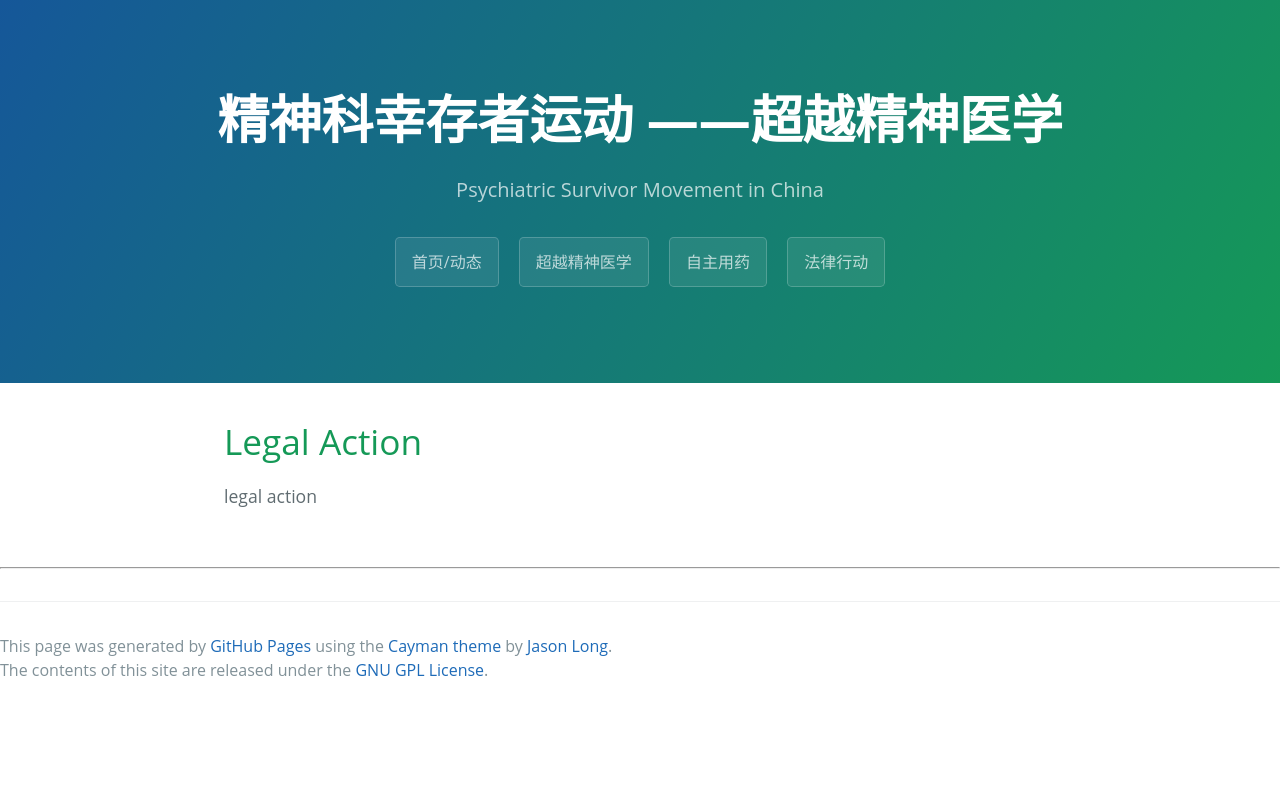
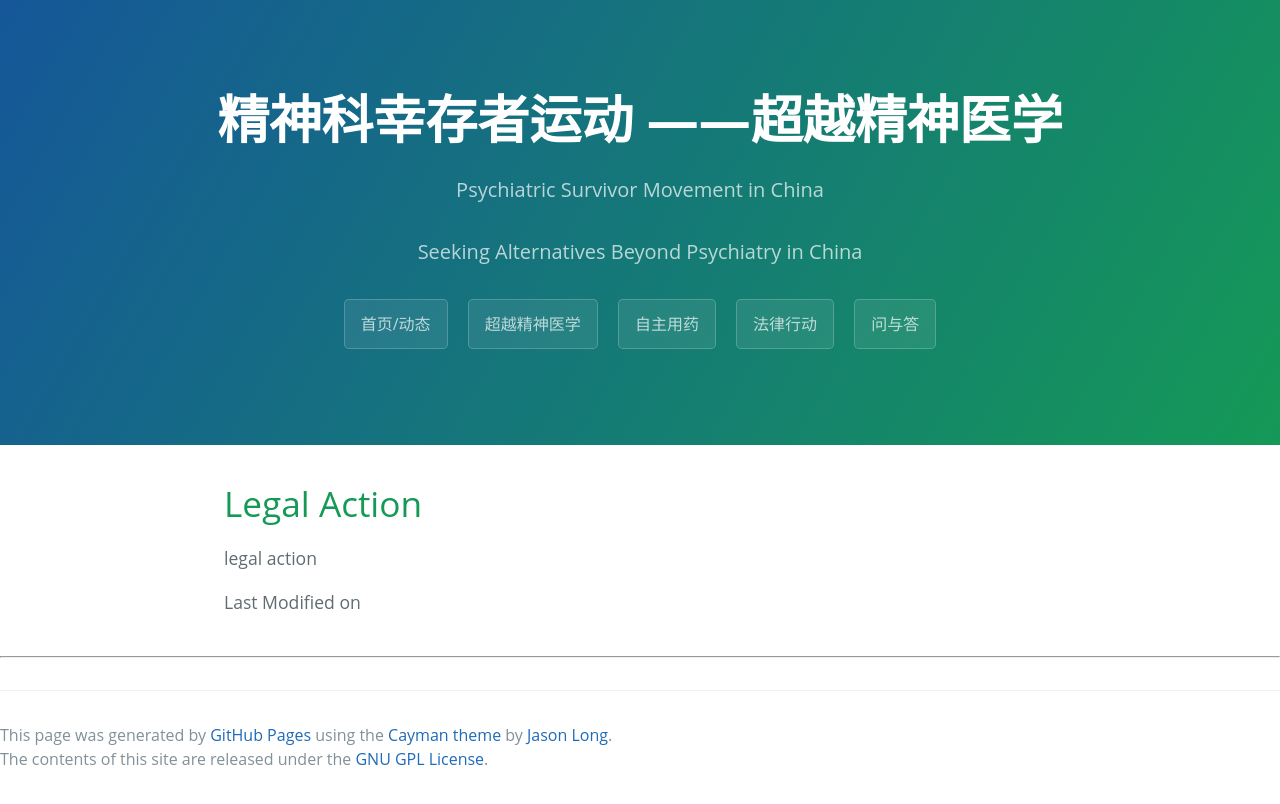
Before and after one commit to mdrights/mdrights.github.io, a Jekyll site: the page built from legalaction.md, in a window 1280 px wide. Shown: the top 804 px of the page. Built offline with Jekyll 4.4.1, drawn with Linux system fonts in a browser that asks for light colours; Markdown is read by kramdown in place of the engine named in the settings.

Commit message:
change default and index

```diff
--- a/_layouts/default.html
+++ b/_layouts/default.html
@@ -15,10 +15,12 @@
 	<section class="page-header">
       	<h1 class="project-name">{{ site.title }}</h1>
       	<h2 class="project-tagline">{{ site.tagline }}</h2>
+      	<h3 class="project-tagline">{{ site.description }}</h3>
 	<a href="{{ site.baseurl }}" class="btn">首页/动态</a>
 	<a href="{{ site.baseurl }}/alternatives" class="btn">超越精神医学</a>
 	<a href="{{ site.baseurl }}/autonomy" class="btn">自主用药</a>
 	<a href="{{ site.baseurl }}/legal-action" class="btn">法律行动</a>
+	<a href="{{ site.baseurl }}/about" class="btn">问与答</a>
 	</section>
 
 	<section class="main-content">
--- a/_layouts/page.html
+++ b/_layouts/page.html
@@ -10,4 +10,7 @@ layout: default
         {{ content }}
 	</article>
 
+ <div class="date">
+    Last Modified on {{ page.date | date: "%B %e, %Y" }}
+  </div>
 </div>
```
Also changed, not shown: _posts/2015-10-30-dignity-must-prevail.md (+2 -2 lines).
